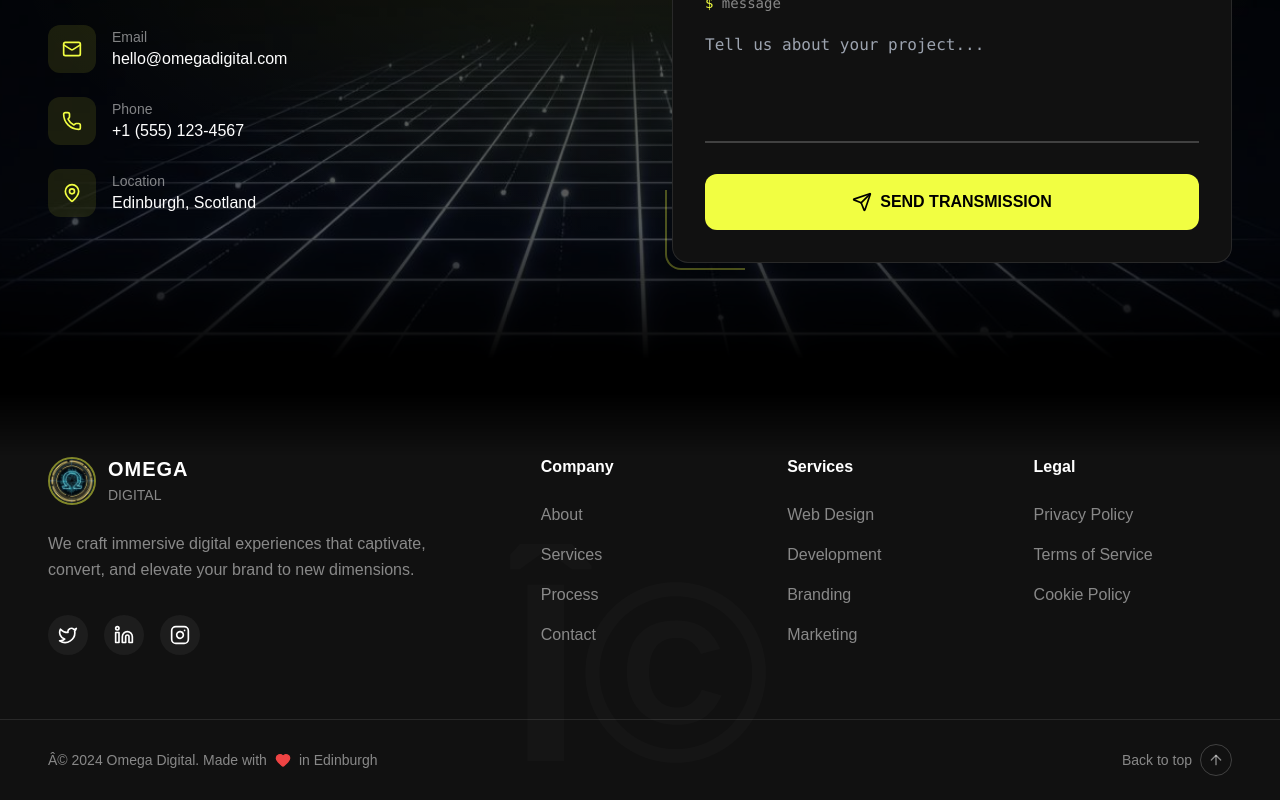
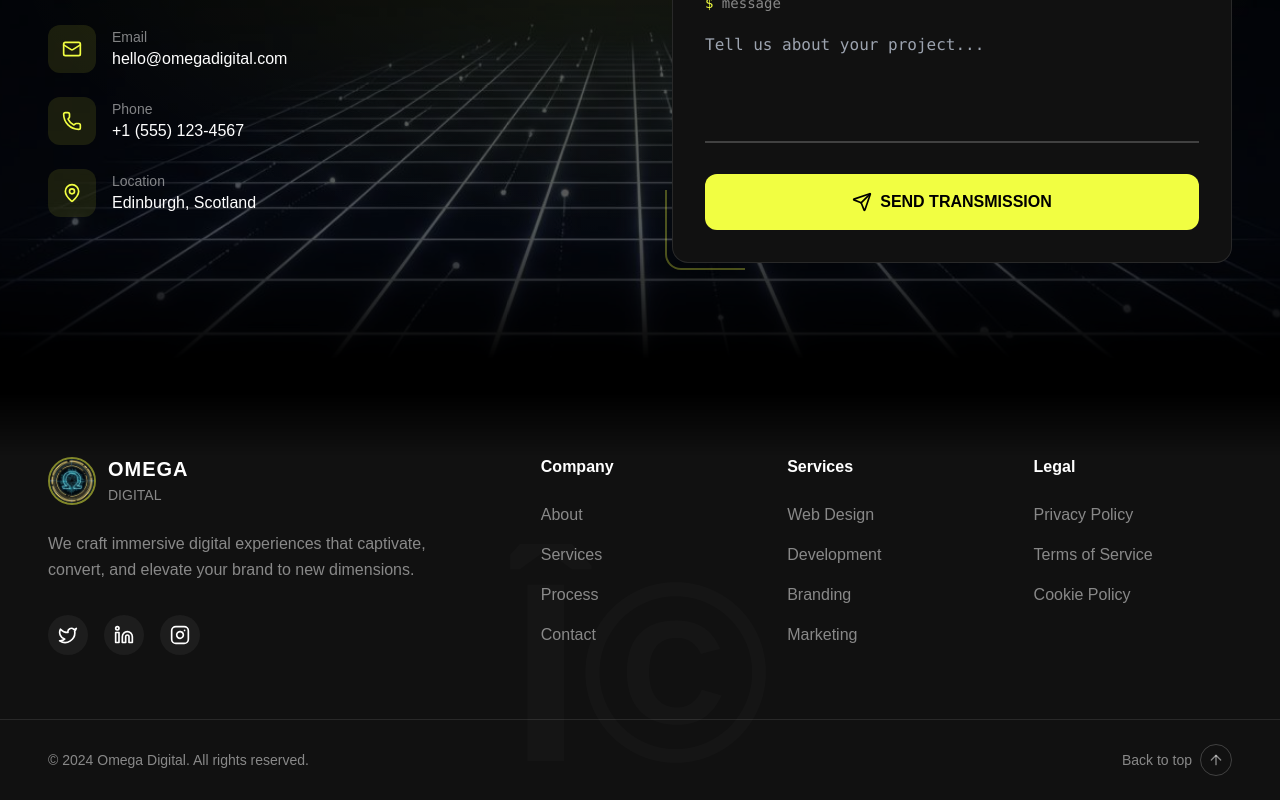
Before and after one commit to connecttraderbrothers/omega-website, a React (Vite) app: page / in a window 1280 px wide. Shown: the part 5952-6752 px from the top of the page. Built offline with nearby package versions, Linux system fonts and the light colour scheme; a web font is replaced by a local one.

Commit message:
Update Footer.tsx

```diff
--- a/src/sections/Footer.tsx
+++ b/src/sections/Footer.tsx
@@ -131,9 +131,7 @@ export default function Footer() {
         <div className="w-full px-6 lg:px-12 py-6">
           <div className="max-w-7xl mx-auto flex flex-col sm:flex-row items-center justify-between gap-4">
             <div className="flex items-center gap-2 text-white/50 text-sm">
-              <span>Â© 2024 Omega Digital. Made with</span>
-              <Heart className="w-4 h-4 text-red-500 fill-red-500" />
-              <span>in Edinburgh</span>
+              <span>© 2024 Omega Digital. All rights reserved.</span>
             </div>
 
             <button
```
